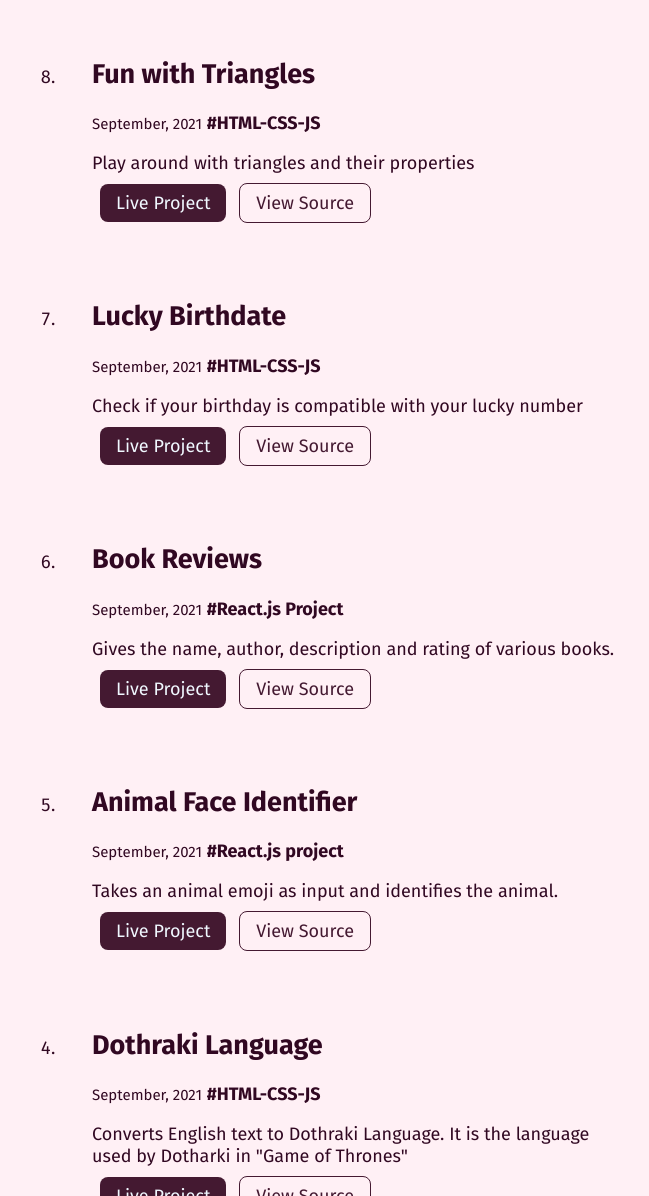
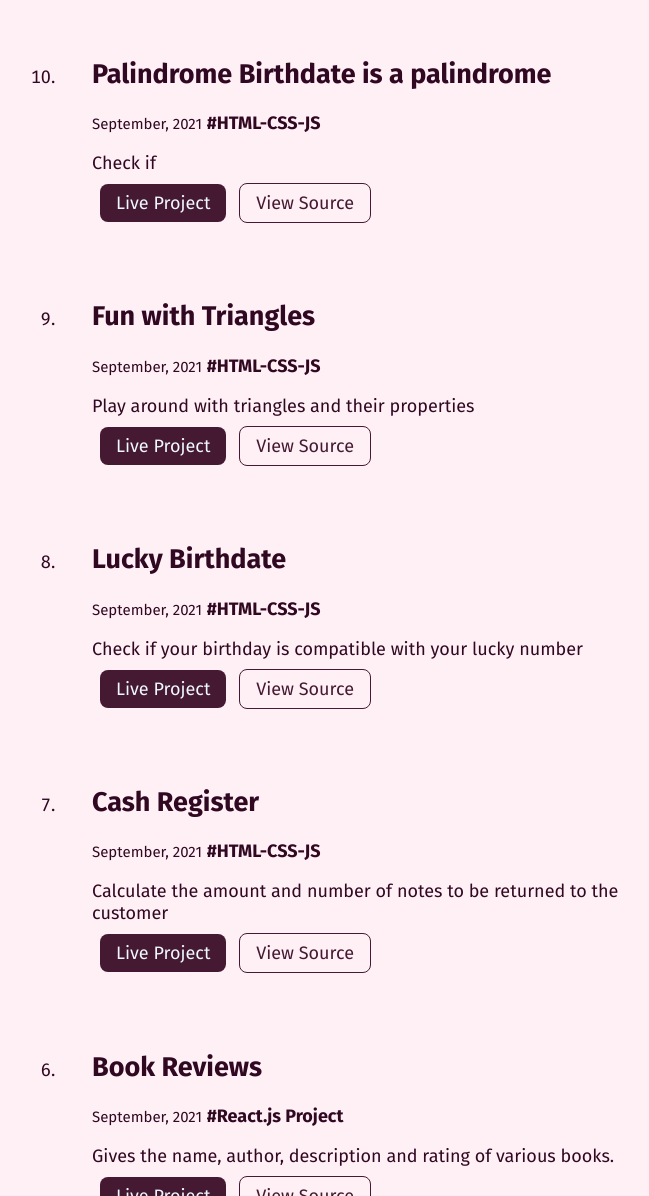
Before and after one commit to HarshnaNHaswani/MyPortfolio, a plain HTML site: page projects.html in a window 1280 px wide. Shown: the part 310-1506 px from the top of the page, without its empty margins (300-949 px from the left). Drawn offline with Linux system fonts and the light colour scheme.

Commit message:
Update projects.html

```diff
--- a/projects.html
+++ b/projects.html
@@ -33,6 +33,14 @@
     <ol reversed>
         <div class="container container-center ">
             <li class= "padding-md">
+                <h2>Palindrome Birthdate is a palindrome</h2>
+                <small>September, 2021</small>
+                <strong>#HTML-CSS-JS</strong>
+                <p>Check if </p>
+                <a class="link link-primary" href ="https://replit.com/@Harshna/PalindromeBirthday">Live Project</a>
+                <a class="link link-secondary" href="https://github.com/HarshnaNHaswani/Palindrome-Birthdate">View Source</a>
+            </li>
+            <li class= "padding-md">
                 <h2>Fun with Triangles</h2>
                 <small>September, 2021</small>
                 <strong>#HTML-CSS-JS</strong>
@@ -47,6 +55,14 @@
                 <p>Check if your birthday is compatible with your lucky number</p>
                 <a class="link link-primary" href ="https://lucky-birth-date-01.netlify.app">Live Project</a>
                 <a class="link link-secondary" href="https://github.com/HarshnaNHaswani/LuckyBirthDay">View Source</a>
+            </li>
+            <li class= "padding-md">
+                <h2>Cash Register</h2>
+                <small>September, 2021</small>
+                <strong>#HTML-CSS-JS</strong>
+                <p>Calculate the amount and number of notes to be returned to the customer</p>
+                <a class="link link-primary" href ="https://my-change-register.netlify.app/">Live Project</a>
+                <a class="link link-secondary" href="https://github.com/HarshnaNHaswani/CashRegister/">View Source</a>
             </li>
             <li class= "padding-md">
                 <h2>Book Reviews</h2>
```
